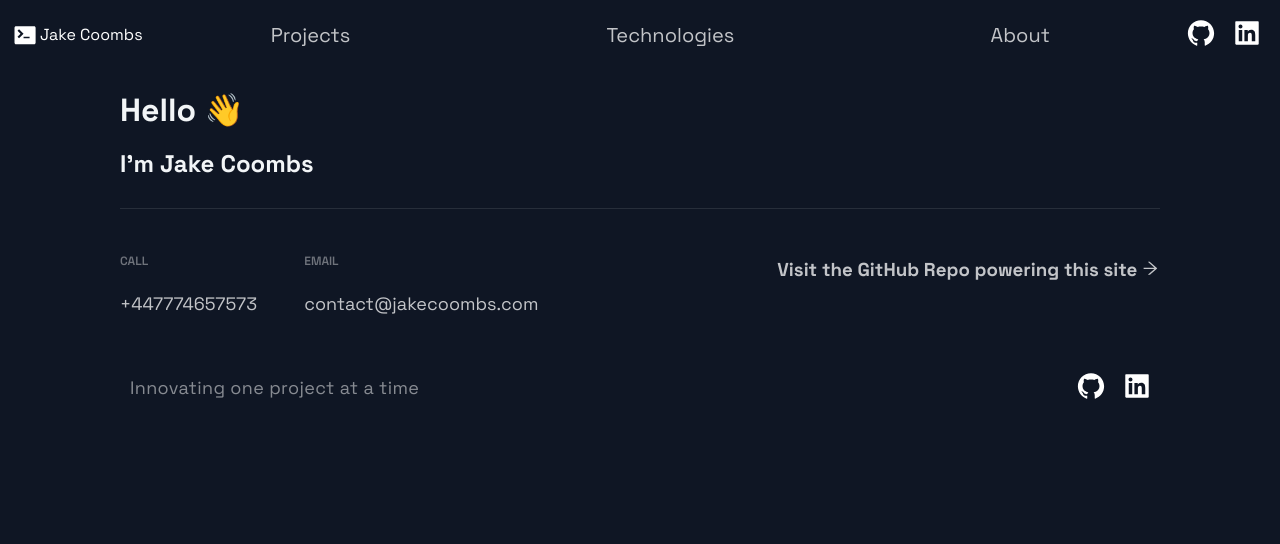
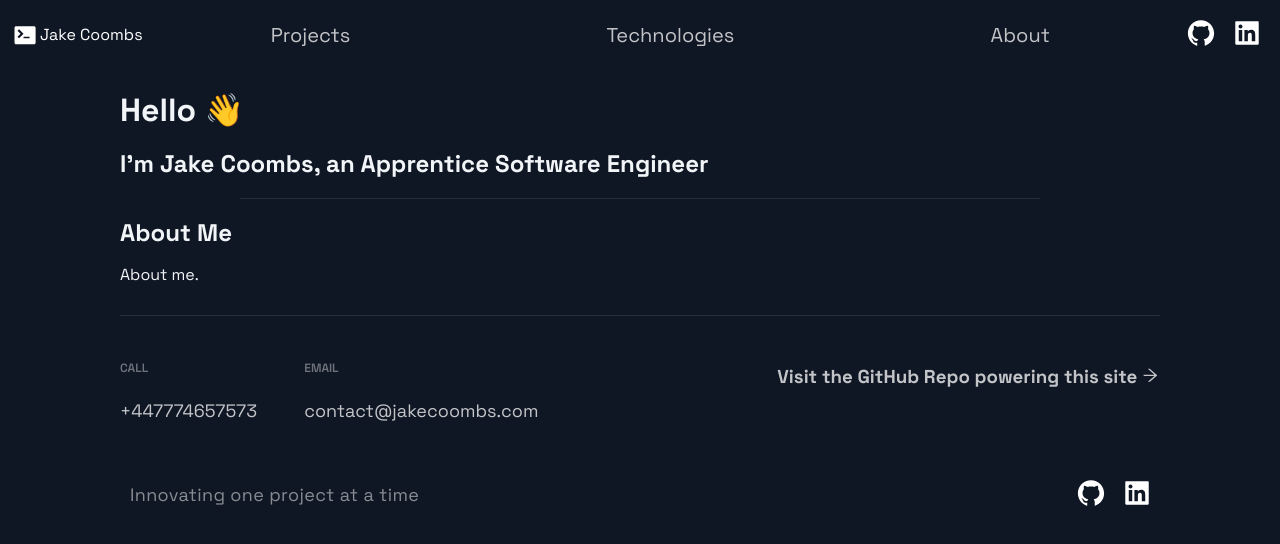
Before and after one commit to jakecoombs/personal-portfolio, a Next.js app: page / in a window 1280 px wide. Shown: the top 544 px of the page. Built offline with nearby package versions, Linux system fonts and the light colour scheme.

Commit message:
Create About Create SectionLayout

```diff
--- /dev/null
+++ b/src/components/molecules/SectionLayout.tsx
@@ -0,0 +1,39 @@
+import React, { ReactNode } from "react";
+import styled from "styled-components";
+
+interface IProps {
+  id: string;
+  header: string;
+  children: ReactNode;
+}
+
+export const SectionLayout = ({ id, header, children }: IProps) => {
+  return (
+    <SectionWrapper>
+      <Divider />
+      <SectionContainer>
+        <Header id={id}>{header}</Header>
+        {children}
+      </SectionContainer>
+    </SectionWrapper>
+  );
+};
+
+const Divider = styled.div`
+  border-top: 1px solid rgba(255, 255, 255, 0.1);
+  max-width: 800px;
+  margin: auto;
+`;
+
+const Header = styled.h2`
+  margin-bottom: 2rem;
+`;
+
+const SectionContainer = styled.div`
+  padding-top: 2rem;
+`;
+
+const SectionWrapper = styled.section`
+  padding: 1rem 0 0;
+  margin: 1rem auto;
+`;
--- /dev/null
+++ b/src/components/organisms/About/About.tsx
@@ -0,0 +1,10 @@
+import React from "react";
+import { SectionLayout } from "../../molecules/SectionLayout";
+
+export const About = () => {
+  return (
+    <SectionLayout id="about" header="About Me">
+      <p>About me.</p>
+    </SectionLayout>
+  );
+};
--- a/src/pages/index.tsx
+++ b/src/pages/index.tsx
@@ -1,7 +1,10 @@
+import { About } from "../components/organisms/About/About";
+
 const IndexPage = () => (
   <>
     <h1>Hello 👋</h1>
-    <h2>I'm Jake Coombs</h2>
+    <h2>I'm Jake Coombs, an Apprentice Software Engineer</h2>
+    <About />
   </>
 );
 
```
